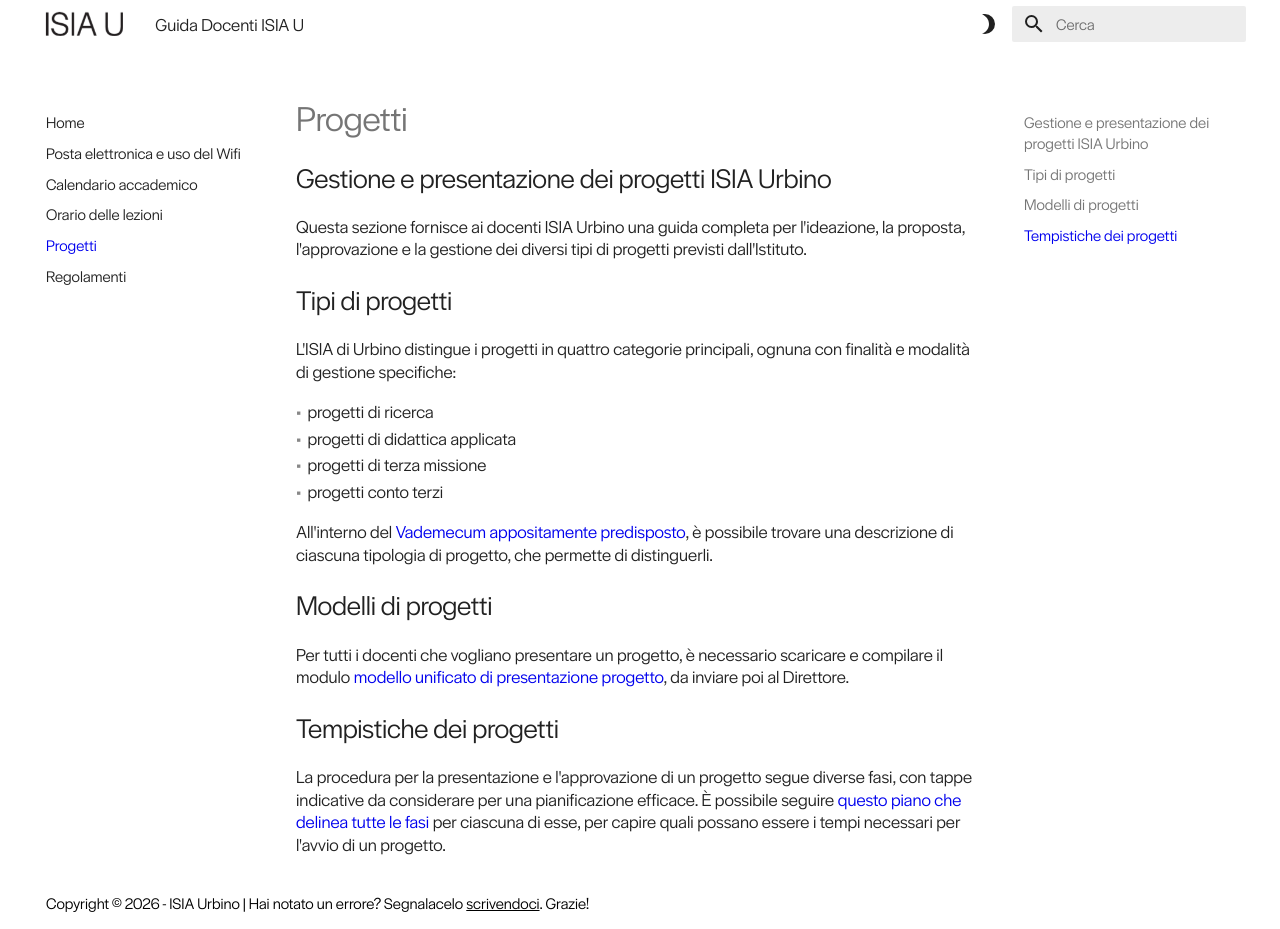
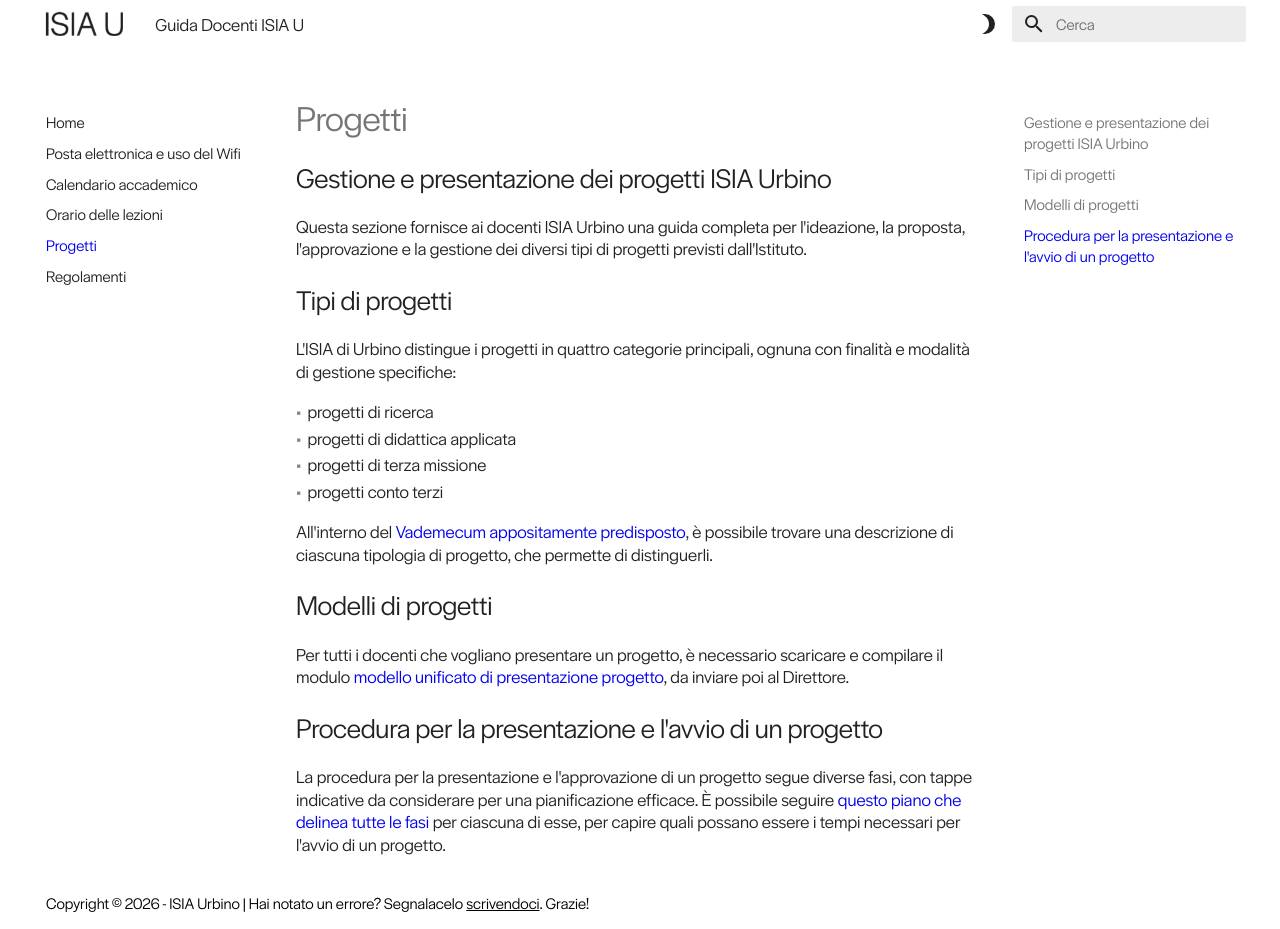
Before and after one commit to ISIA-Urbino/Guida-docenti-ISIAU, an MkDocs documentation site: the page built from docs/progetti.md, in a window 1280 px wide and 929 px high. Built offline with MkDocs 1.6.1 and Material for MkDocs 9.7.7, drawn with Linux system fonts in a browser that asks for light colours.

Commit message:
Update titoletto inside progetti.md

```diff
--- a/docs/progetti.md
+++ b/docs/progetti.md
@@ -17,6 +17,6 @@ All'interno del [Vademecum appositamente predisposto](https://docs.google.com/do
 
 Per tutti i docenti che vogliano presentare un progetto, è necessario scaricare e compilare il modulo [modello unificato di presentazione progetto](assets/regolamenti/ISIAU-Modello unificato di presentazione progetto.docx){:target="_blank"}, da inviare poi al Direttore.
 
-## Tempistiche dei progetti
+## Procedura per la presentazione e l'avvio di un progetto
 
 La procedura per la presentazione e l'approvazione di un progetto segue diverse fasi, con tappe indicative da considerare per una pianificazione efficace. È possibile seguire [questo piano che delinea tutte le fasi](https://docs.google.com/document/d/14PKQkVwAuVWo5khmo1ZgtICxe1_XPIoqNVf1LD4TRc8/edit?usp=drive_link){:target="_blank"} per ciascuna di esse, per capire quali possano essere i tempi necessari per l'avvio di un progetto.
```
